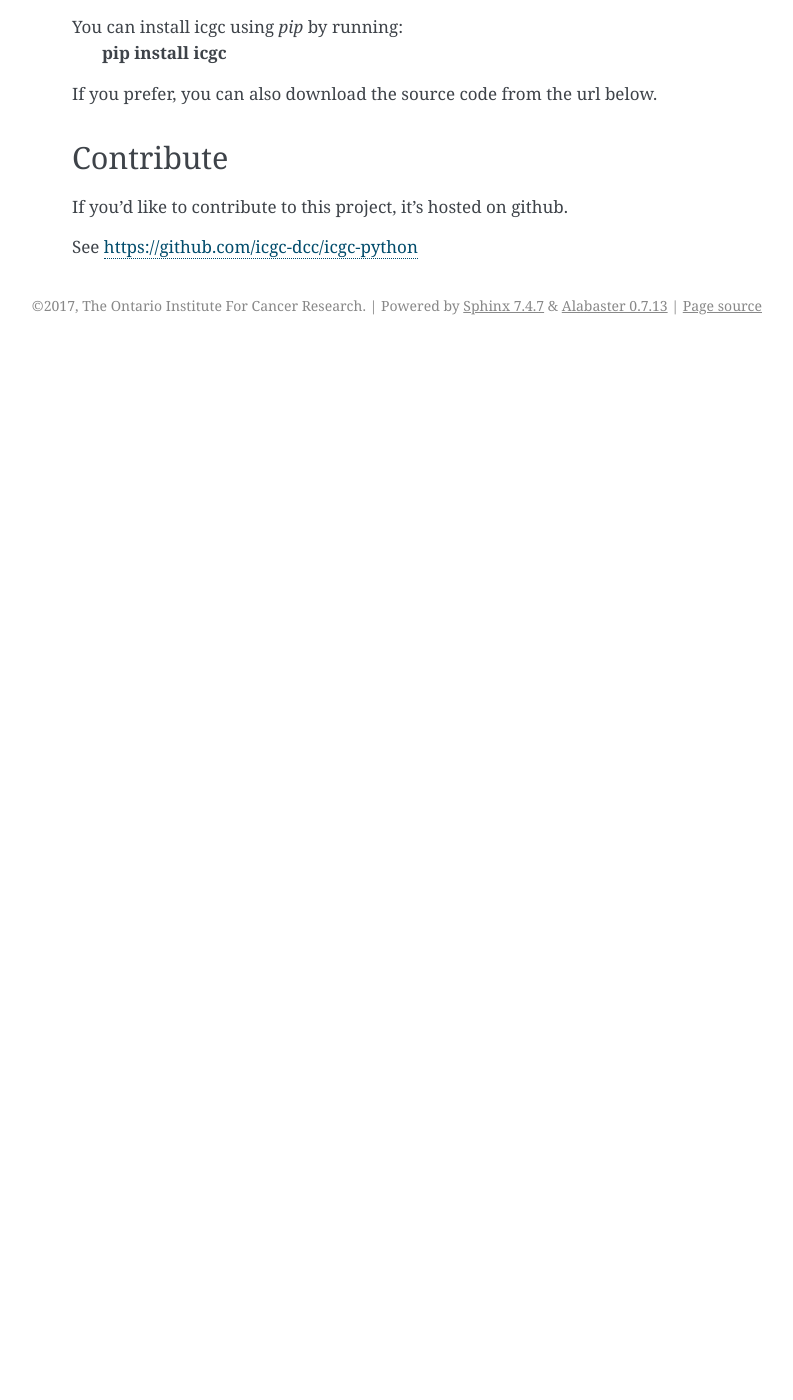
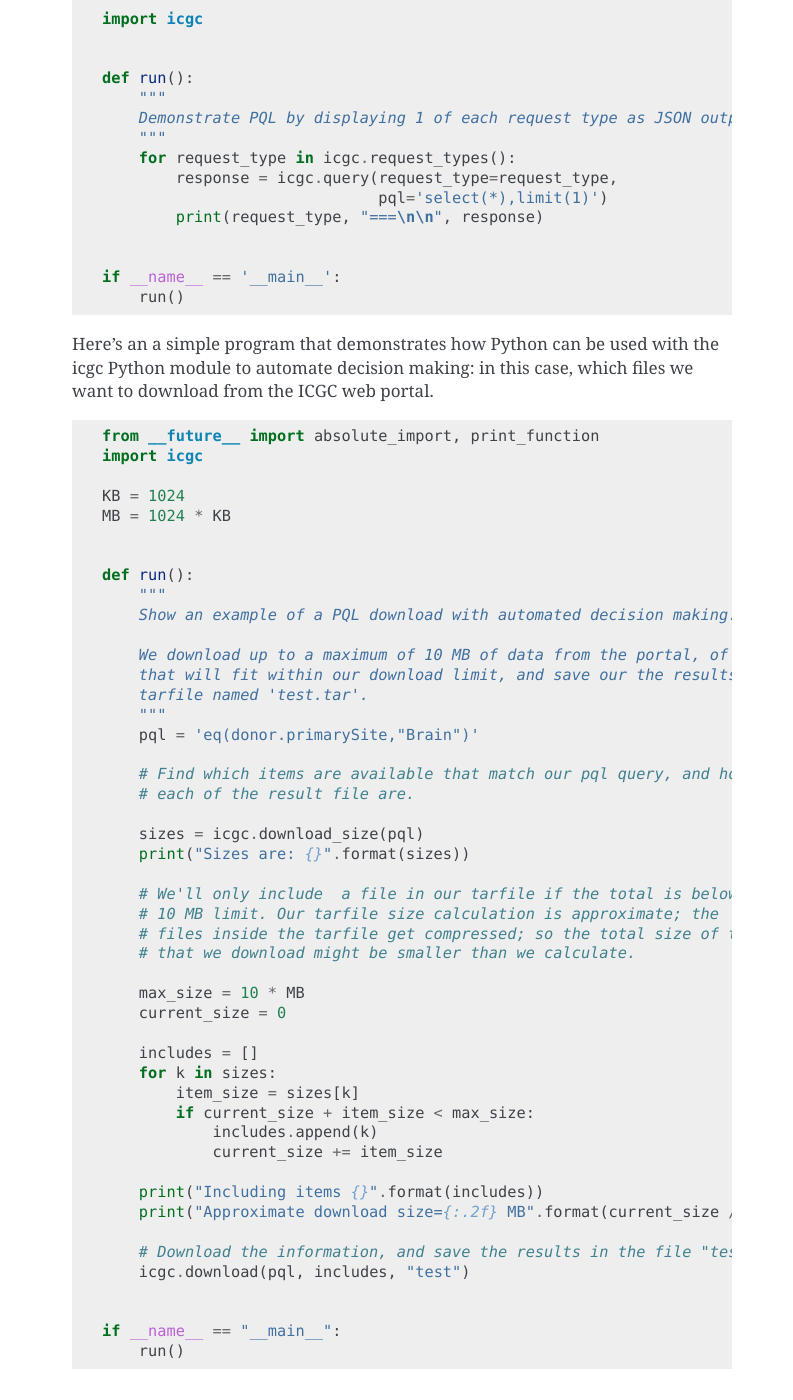
Before and after one commit to mkmwong/icgc-python, a Sphinx documentation site: the page built from docs/index.rst, in a window 1280 px wide and 1400 px high, scrolled down 501 px. Shown: the whole window, without its empty margins (348-1141 px from the left). Built offline with Sphinx 7.4.7, drawn with Linux system fonts in a browser that asks for light colours; before the commit the page ends 900 px from its top, so only the background shows below that; some of the changed text lies outside the part shown.

Commit message:
Code Cleanup: Moved README.rst into docs/index.rst Code Cleanup: Deleted docs/README.rst Code Cleanup: Pointed long description in setup.py to use docs/index.rst Code Cleanup: Removed references to localhost from code Code Cleanup: Ensured code description looks good on TestPyPy site; bumped version number to see latest versions.

```diff
--- a/docs/index.rst
+++ b/docs/index.rst
@@ -4,18 +4,89 @@
 The ICGC Python REST Client
 ============================
 
-The ICGC REST client is a simple python module that allows you to access the **International Consortium for Cancer and Genomics** web portal directly through Python, with a minimum of coding effort.
+The ICGC REST client is a simple python module that allows you to access the **International Consortium for Cancer and Genomics** web portal (<https://dcc.icgc.org/>) directly through Python, with a minimum of coding effort.
 
 It lets you write queries in our Portal Query Language ( `PQL <https://github.com/icgc-dcc/dcc-portal/blob/develop/dcc-portal-pql/PQL.md>`_ ) that fetch data from the ICGC web portal as JSON objects. From there, you can use the power of Python to process and analyze the data within those objects however you see fit.
 
 Here's an example that shows you how easy it is to get started!
 ::
 
+    """
+    query.py
+
+    This script demonstrates running a simple PQL query against the ICGC data
+    portal with the icgc module.
+    """
+    from __future__ import absolute_import, print_function
+
     import icgc
-    client = icgc.Client()
-    # get information about donors as a JSON object
-    donor_info=client.query(request_type='donors',pql='select(*)')
-    print(donor_info)
+
+
+    def run():
+        """
+        Demonstrate PQL by displaying 1 of each request type as JSON output
+        """
+        for request_type in icgc.request_types():
+            response = icgc.query(request_type=request_type,
+                                  pql='select(*),limit(1)')
+            print(request_type, "===\n\n", response)
+
+
+    if __name__ == '__main__':
+        run()
+
+Here's an a simple program that demonstrates how Python can be used with the
+icgc Python module to automate decision making: in this case, which files we want to download from the ICGC web portal.
+
+::
+
+    from __future__ import absolute_import, print_function
+    import icgc
+
+    KB = 1024
+    MB = 1024 * KB
+
+
+    def run():
+        """
+        Show an example of a PQL download with automated decision making.
+
+        We download up to a maximum of 10 MB of data from the portal, of any type
+        that will fit within our download limit, and save our the results as a
+        tarfile named 'test.tar'.
+        """
+        pql = 'eq(donor.primarySite,"Brain")'
+
+        # Find which items are available that match our pql query, and how big
+        # each of the result file are.
+
+        sizes = icgc.download_size(pql)
+        print("Sizes are: {}".format(sizes))
+
+        # We'll only include  a file in our tarfile if the total is below our
+        # 10 MB limit. Our tarfile size calculation is approximate; the
+        # files inside the tarfile get compressed; so the total size of the tarfile
+        # that we download might be smaller than we calculate.
+
+        max_size = 10 * MB
+        current_size = 0
+
+        includes = []
+        for k in sizes:
+            item_size = sizes[k]
+            if current_size + item_size < max_size:
+                includes.append(k)
+                current_size += item_size
+
+        print("Including items {}".format(includes))
+        print("Approximate download size={:.2f} MB".format(current_size / MB))
+
+        # Download the information, and save the results in the file "test.tar"
+        icgc.download(pql, includes, "test")
+
+
+    if __name__ == "__main__":
+        run()
 
 Installation
 ------------
--- a/query.py
+++ b/query.py
@@ -29,7 +29,6 @@
 from __future__ import absolute_import, print_function
 
 import icgc
-icgc.BASE_URL = "http://localhost:8080/api/v1/"
 
 
 def run():
--- a/setup.py
+++ b/setup.py
@@ -42,7 +42,7 @@
     here = path.abspath(path.dirname(__file__))
 
     # Get the long description from the README file
-    with open_(path.join(here, 'README.rst'), encoding='utf-8') as file_:
+    with open_(path.join(here, 'docs/index.rst'), encoding='utf-8') as file_:
         long_description = file_.read()
 
     setup(
@@ -51,7 +51,7 @@
         # single-sourcing the version across setup.py and the project code,
         # see
         # https://packaging.python.org/en/latest/single_source_version.html
-        version='0.0.1',
+        version='0.1.1',
         description="A Python library interface to the International Cancer "
                     "Genome Consortium's Web Portal",
         long_description=long_description,
```
Also changed, not shown: README.rst (deleted, +0 -113 lines), docs/README.rst (deleted, +0 -33 lines), download.py (+4 -5 lines).
